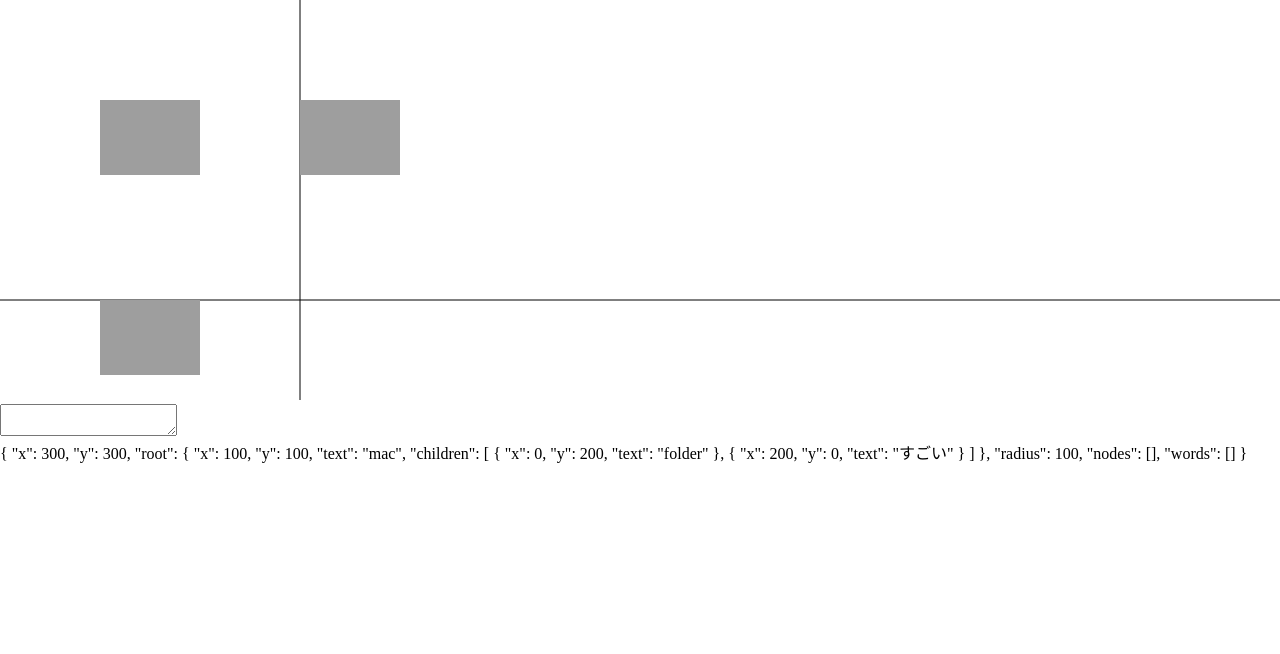
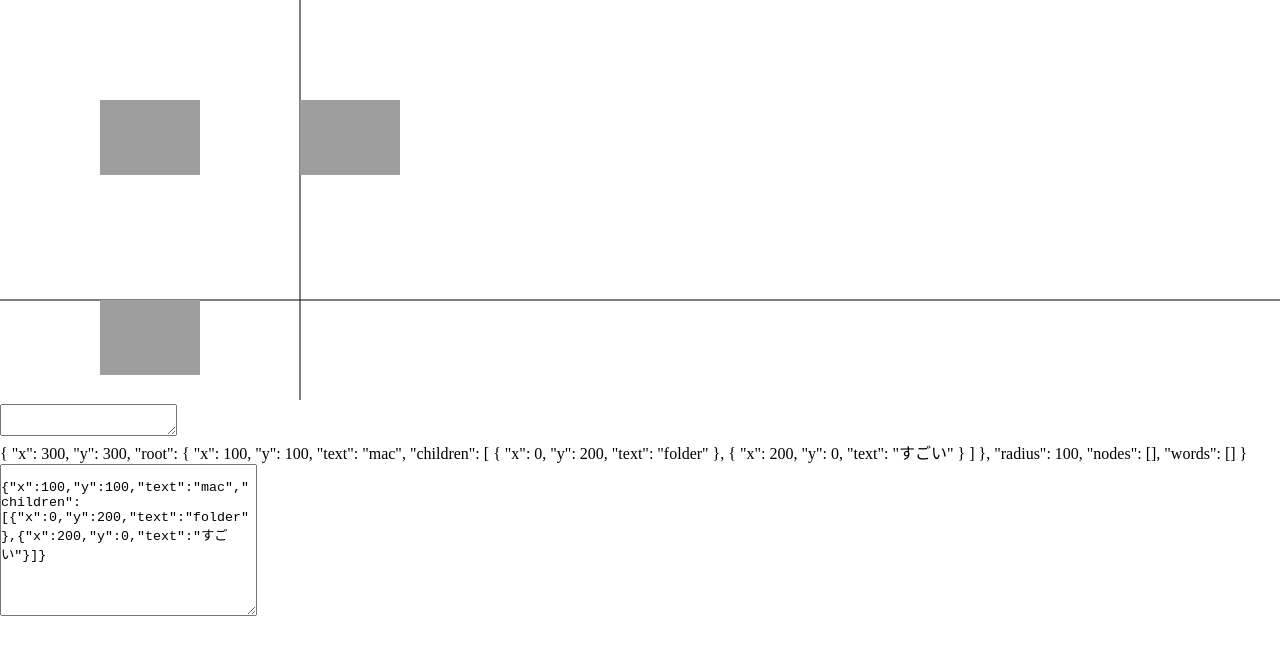
Before and after one commit to miyamonz/zu, a Vue app: page / in a window 1280 px wide. Shown: the top 654 px of the page. Built offline with nearby package versions, Linux system fonts and the light colour scheme; grey boxes are pictures that could not be loaded.

Commit message:
rootのjsonを表示

```diff
--- a/src/App.vue
+++ b/src/App.vue
@@ -5,6 +5,7 @@
       </div>
       <KeyInput @enter="text => $store.commit('addWord', text)"/>
      {{$store.state}}
+     <textarea cols="30" rows="10" onfocus="this.select()"> {{jsonStr}} </textarea>
   </div>
 </template>
 <script>
@@ -14,6 +15,11 @@
   components: {
     SVGArea,
     KeyInput
+  },
+  computed: {
+    jsonStr() {
+      return JSON.stringify(this.$store.state.root);
+    }
   },
   methods: {
     log(e) {
```
